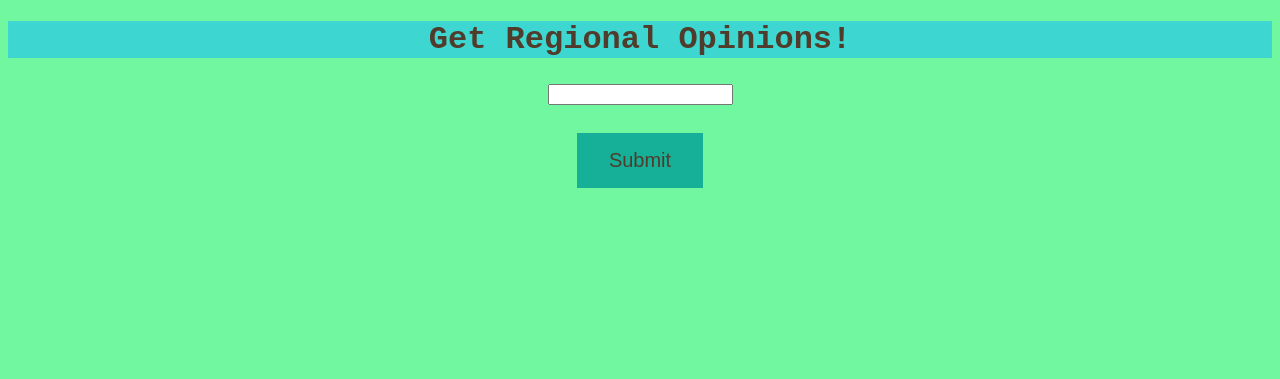
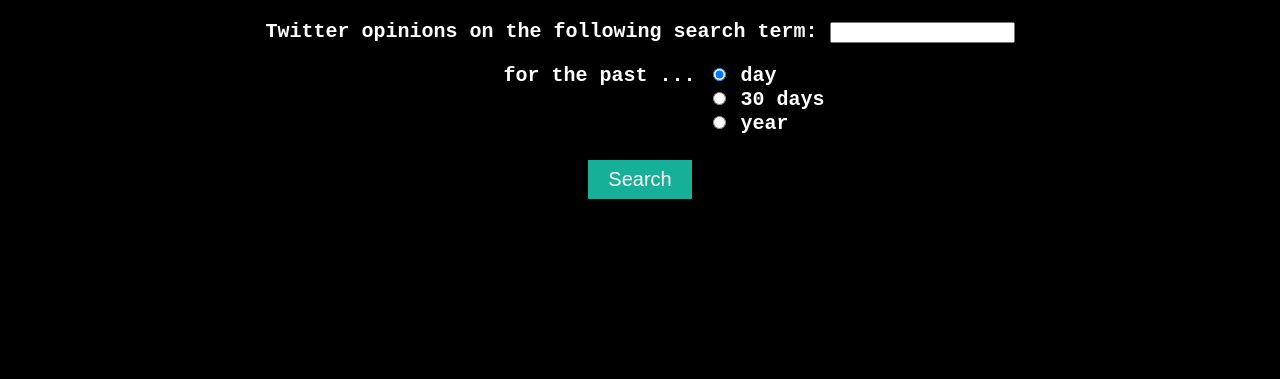
Before and after one commit to afatyga/twitter-data-miner, a Flask app: page / in a window 1280 px wide. Shown: the top 379 px of the page. Run offline with Flask 2, Linux system fonts and the light colour scheme; parts of the project's set-up code (start-up, migrations or seed data) failed here and were passed over.

Commit message:
worked on web app and added select for time

```diff
--- a/application.py
+++ b/application.py
@@ -13,11 +13,20 @@
 def post():
 	searchTerm = request.form['searchTerm'] #getting usernames
 	print(searchTerm)
-	terms = searchTerms.getMsgs(searchTerm)
-	print('Terms ', terms)
+	timeStr = request.form['time'] #getting time period
+	time = 0
+	if (timeStr == "day"):
+		time = 1
+	elif(timeStr == "month"):
+		time = 30
+	elif(timeStr == "year"):
+		time = 365
+	print(time)
+	terms = searchTerms.startUp(searchTerm, time)
+#	print('Terms ', terms)
 	return render_template('main.html')
 
 
 if __name__ == '__main__':
 	application.run()
-#    application.run(host = '0.0.0.0', port = 8080)
+#    application.run(host = '0.0.0.0', port = 8080) for aws
--- a/templates/main.html
+++ b/templates/main.html
@@ -3,33 +3,30 @@
 <head>
 
 	<style>
-		body {background-color: #71F79F;}
+		body {background-color: black;}
 		h1{
-			font-family: "Courier New", Courier, monospace;
+			font-family: Georgia, serif;
 			font-weight: bold;
 			font-stretch: extra-expanded;
 			text-align: center;
-			background-color: #3DD6D0;
-			color: #513C2C;
+			color: white;
 		}
 		form{
   			margin: auto;
   			position: relative;
-  			width: 300px;
-  			height: 300px;
-  			font-family: Tahoma, Geneva, sans-serif;
+  			font-family:  "Courier New", Courier, monospace;
   			font-size: 20px;
   			line-height: 24px;
   			font-weight: bold;
-  			color: #B0D0D3;
+  			color: white;
   			text-align: center;
 		}
     input[type=submit] {
         background-color: #15B097;
         border: none;
-        color: #513C2C;
+        color: white;
         font-size:20px;
-        padding: 16px 32px;
+        padding: 8px 20px;
         text-decoration: none;
         margin: 4px 2px;
         cursor: pointer;
@@ -37,17 +34,23 @@
 
 	</style>
 
+  <title>Search Term Opinions</title>
 
-    <title>Search Term Opinions</title>
-
-    <h1>Get Regional Opinions!</h1>
-  </head>
-
+</head>
+<body>
 <form method="POST">
-  <input type="text" id="searchTerm" name="searchTerm"><br>
-  <br>
-  <input type="submit" value="Submit">
-
+  <p>Twitter opinions on the following search term:
+  <input type="text" id="searchTerm" name="searchTerm"> </p>
+  <p> for the past ...
+  <input type="radio" id="day" name="time" value="day" checked>
+  <label for="day">day</label><br>
+  &nbsp;&nbsp;&nbsp;&nbsp;&nbsp;&nbsp;&nbsp;&nbsp;&nbsp;&nbsp;&nbsp;&nbsp;&nbsp;&nbsp;&nbsp;&nbsp;&nbsp;&nbsp;&nbsp;&nbsp;
+  <input type="radio" id="month" name="time" value="month">
+  <label for="month">30 days</label><br>
+  &nbsp;&nbsp;&nbsp;&nbsp;&nbsp;&nbsp;&nbsp;&nbsp;&nbsp;&nbsp;&nbsp;&nbsp;&nbsp;&nbsp;&nbsp;&nbsp;&nbsp;
+  <input type="radio" id="year" name="time" value="year">
+  <label for="year">year</label> </p>
+  <input type="submit" value="Search">
 </form>
 
 </body>
```
Also changed, not shown: searchTerms.py (+28 -15 lines).
